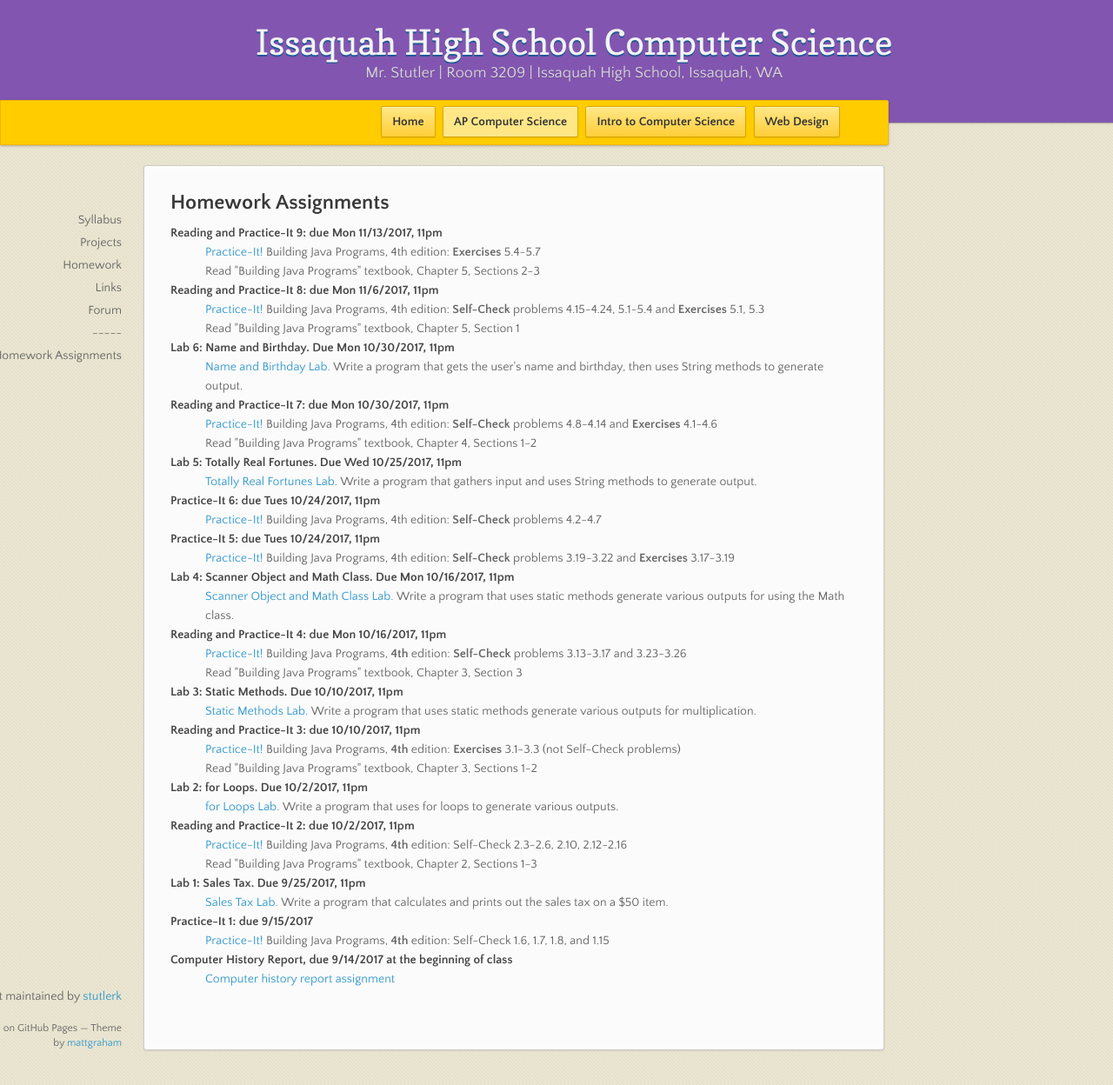
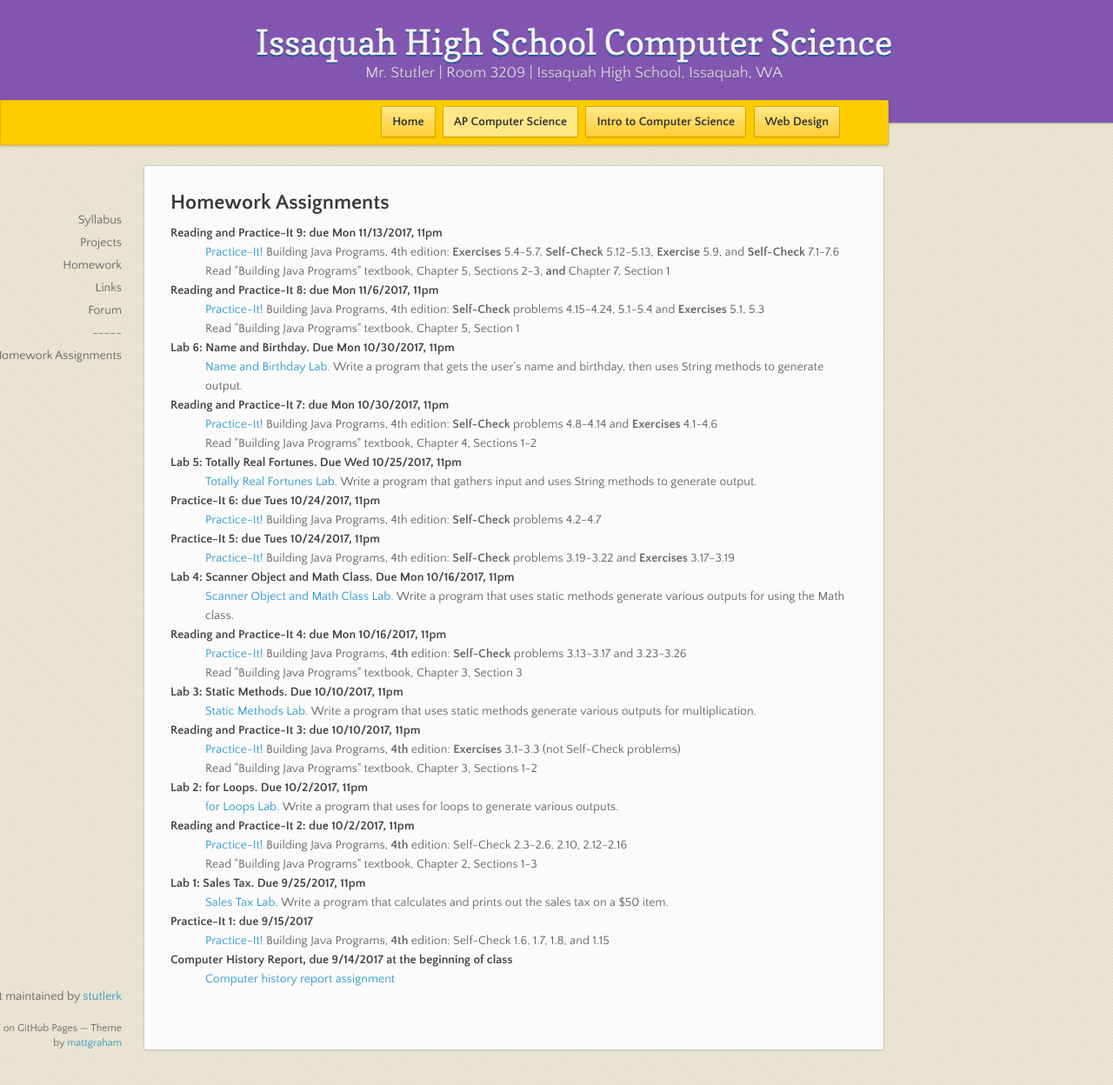
Before and after one commit to stutlerk/ihs-website, a Jekyll site: the page built from _apcs/homework.html, in a window 1280 px wide and 1248 px high. Shown: the whole window at 87% size. Built offline with Jekyll 4.4.1, drawn with Linux system fonts in a browser that asks for light colours; nearby versions of some CDN libraries.

Commit message:
Update homework.html

```diff
--- a/_apcs/homework.html
+++ b/_apcs/homework.html
@@ -7,8 +7,8 @@ layout: course
 <h2>Homework Assignments</h2>
   <dl>
     <dt>Reading and Practice-It 9: due Mon 11/13/2017, 11pm</dt>
-    <dd><a href="https://practiceit.cs.washington.edu/" target="_blank">Practice-It!</a> Building Java Programs, 4th edition: <b>Exercises</b> 5.4-5.7</dd>
-    <dd>Read "Building Java Programs" textbook, Chapter 5, Sections 2-3</dd>
+    <dd><a href="https://practiceit.cs.washington.edu/" target="_blank">Practice-It!</a> Building Java Programs, 4th edition: <b>Exercises</b> 5.4-5.7, <b>Self-Check</b> 5.12-5.13, <b>Exercise</b> 5.9, and <b>Self-Check</b> 7.1-7.6</dd>
+    <dd>Read "Building Java Programs" textbook, Chapter 5, Sections 2-3, <b>and</b> Chapter 7, Section 1</dd>
 
     <!--
     <dt>Lab 7: Identifier Generator. Due Fri 11/3/2017, end of class</dt>
```
